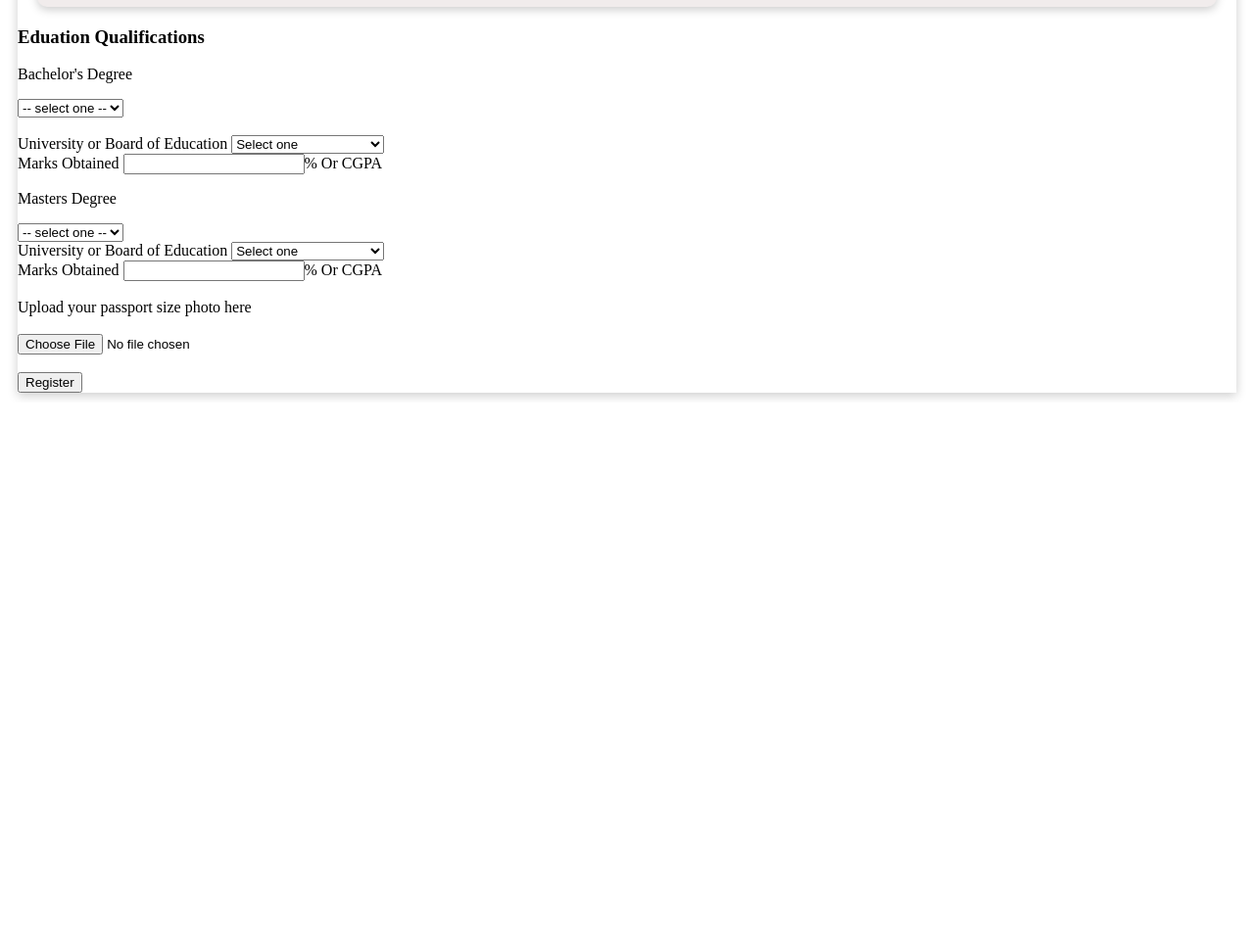
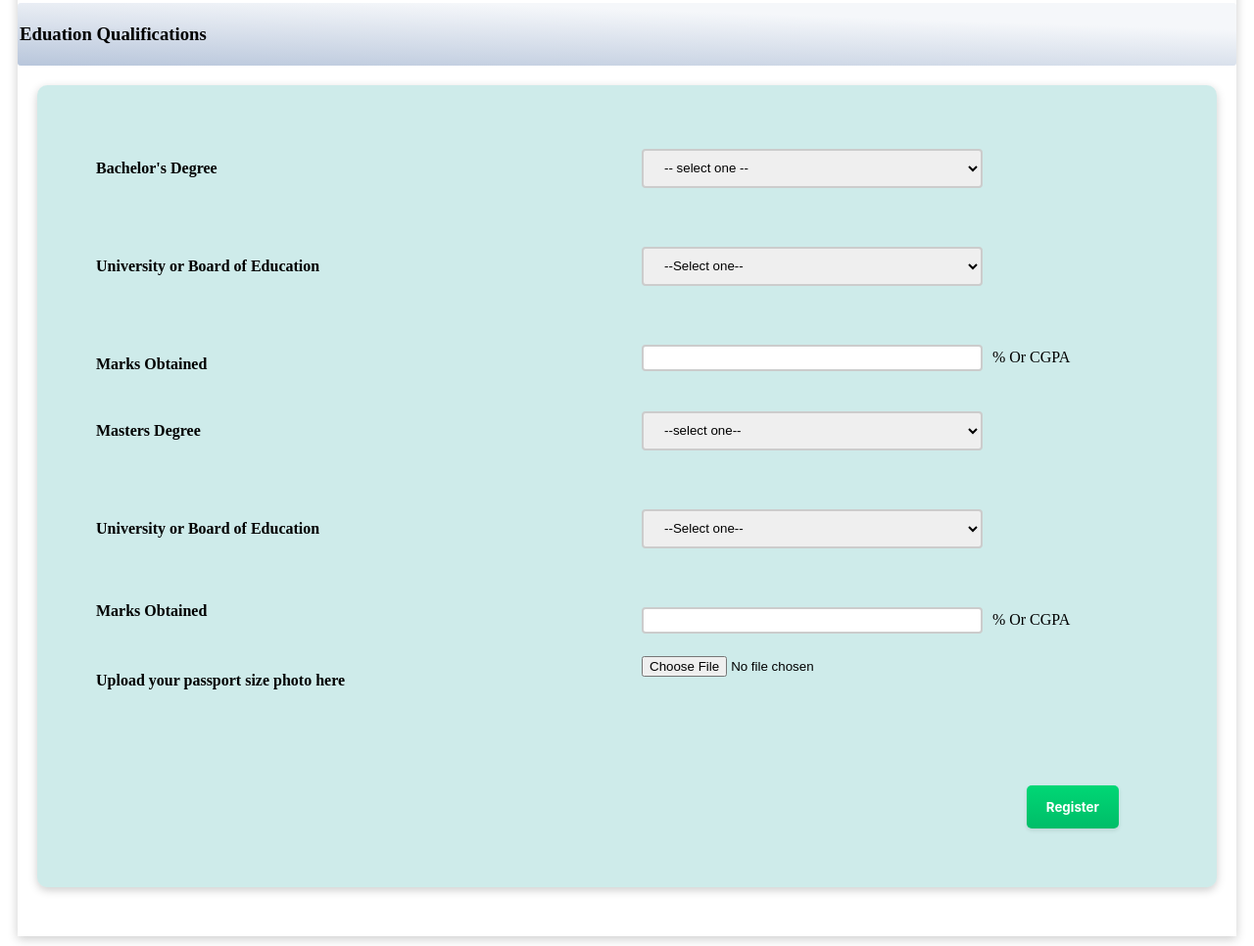
Before and after one commit to dheepak4580/Application-Form, a plain HTML site: page index.html in a window 1280 px wide. Shown: the part 1098-2064 px from the top of the page at 98% size. Before the commit the page ends 1509 px from the top, so only its background shows below. Drawn offline with Linux system fonts and the light colour scheme.

Commit message:
edu details styled page made fully responsive

```diff
--- a/Style.css
+++ b/Style.css
@@ -2,13 +2,14 @@ form
 {
 	box-shadow: 0 3px 10px rgb(0 0 0 / 0.2);
 	margin: 10px;
-
+	padding-bottom: 30px;
 
 }
 
 .Container
 {
-	padding: 10px;
+	padding-left: 300px;
+	padding: 2px;
 	background-image: linear-gradient(2deg, #b8c6db 0%, #f5f7fa 74%);
 	border-radius: 3px;
 }
@@ -32,7 +33,7 @@ form
 
 .bg
 {
-	background-color:#f1ecec;
+	background-color:rgb(92 189 187 / .3);
 	box-shadow: 0 3px 10px rgb(0 0 0 / 0.2);
 }
 
@@ -62,17 +63,19 @@ font-weight: bold;
   box-sizing: border-box;
 }
 
-@media only screen and (max-width: 600px) {
-/*  .first {
-        font-size: 0.55em;
-        padding: 0px;
+.m-input
+{
+  width: 70%;
+  padding: 4px 17px;
+  margin: 5px 10px;
+  display: inline-block;
+  border: 2px solid #ccc;
+  border-radius: 4px;
+  box-sizing: border-box;
+}
 
-    }
-  */
-  .l-input,.Box{
-    	width: 60vw;
-   }
-}
+
+
 
 /*.zone>div{
 	width: 100%;
@@ -104,7 +107,7 @@ font-weight: bold;
 
 .push
 {
-	margin-left: 200px;
+	margin-left: 10px;
 }
 
 .wrap
@@ -119,17 +122,9 @@ font-weight: bold;
 grid-gap: 50px;
 }
 
-.m-input
-{
-  width: 70%;
-  padding: 4px 17px;
-  margin: 5px 10px;
-  display: inline-block;
-  border: 2px solid #ccc;
-  border-radius: 4px;
-  box-sizing: border-box;
-}
-
+/***********************************************************************
+ *  Increase size of radio input
+ **********************************************************************/
 .r-input
 {
 	-ms-transform: scale(1.5); /* IE 9 */
@@ -137,6 +132,9 @@ grid-gap: 50px;
     transform: scale(1.5);
 }
 
+/***********************************************************************
+ *  Input field glow
+ **********************************************************************/
 .l-input:focus, .m-input:focus, .r-input:focus
 {
 /*  padding: 3px 0px 3px 3px;
@@ -150,6 +148,96 @@ grid-gap: 50px;
 {
 	margin-left: 50px;
 }
+
+.push-rtx
+{
+	display: block;
+	margin-left: auto;
+	margin-right: 0 ;
+}
+
+.push-bottom
+{
+	margin-bottom: 100px;
+}
+
+.btn
+{
+	padding: 15px;
+	padding-left: 28px;
+	padding-right: 28px;
+	border-radius: 8px;
+	background:#1188ff ;
+	border-color: ;
+	color: white;
+	/*box-shadow:  rgba(0, 0, 0, 0.1) 0px 5px 14px;*/
+	font-size: 0.9em;
+	font-family: Inter,-apple-system,system-ui,Roboto,"Helvetica Neue",Arial,sans-serif;
+}
+
+
+
+/* CSS */
+.button-41 {
+  background-color: initial;
+  background-image: linear-gradient(-180deg, #00D775, #00BD68);
+  border-radius: 5px;
+  box-shadow: rgba(0, 0, 0, 0.1) 0 2px 4px;
+  color: #FFFFFF;
+  cursor: pointer;
+  /*display: inline-block;*/
+  display: block;
+ font-family: Inter,-apple-system,system-ui,Roboto,"Helvetica Neue",Arial,sans-serif;
+  height: 44px;
+  line-height: 44px;
+  outline: 0;
+  overflow: hidden;
+  padding: 0 20px;
+  pointer-events: auto;
+  position: relative;
+  text-align: center;
+  touch-action: manipulation;
+  user-select: none;
+  -webkit-user-select: none;
+  vertical-align: top;
+  white-space: nowrap;
+  /*width: 10%;*/
+  z-index: 9;
+  border: 0;
+}
+
+.button-41:hover {
+  background: #00bd68;
+}
+
+.masters
+{
+	height: 400px;
+}
+
+@media only screen and (max-width: 600px) {
+/*  .first {
+        font-size: 0.55em;
+        padding: 0px;
+
+    }
+  */
+  .l-input,.Box,.m-input{
+    	width: 50vw;
+    	margin-left: 0;
+   }
+
+   .push-rt
+   {
+   		margin-left: 15px;
+   }
+	.zone> div
+	{
+	margin-right: auto;
+	}
+
+}
+
 
 /*.spread
 {
--- a/index.html
+++ b/index.html
@@ -12,8 +12,8 @@
 
 	<form  method="get">
 		<section>
-			<div  class="Container ">
-				<h1>Personal Details</h1>
+			<div  class="Container">
+				<h3 >Personal Details</h3>
 			</div>
 			<div  class="first zone grid-wrapper bg " >
 					<div class="Block spread ">
@@ -39,16 +39,16 @@
 			<div id="Birthdaygender" class=" zone grid-wrapper gap bg" >
 				<div id="Birthday" class="Block wrap ">
 					<label for="birthday" class="bold">Birthday</label>
-		      		<input type="date" id="birthday" class="m-input push-rt" name="birthday"><br>
+		      		<input type="date" id="birthday" class="m-input push-rt" name="birthday">
 				</div>
 
 				<div class="Block wrap" ><p class="bold ">Gender</p>
 						<input type="radio" id="Male" name="Gender" value="Male" class="push-rt r-input">
-							<label for="Male" class="" >Male</label><br>
+							<label for="Male" class="" >Male</label>
 						<input type="radio" id="Female" name="Gender" value="Female" class="push-rt r-input">
-							<label for="Female">Female</label><br>
+							<label for="Female">Female</label>
 						<input type="radio" id="Other" name="Gender" value="Other" class="push-rt r-input">
-							<label for="Other">Transgender</label><br>
+							<label for="Other">Transgender</label>
 				</div>
 				<div class=" Box bg-blue">
 					<label for="Address" class="bold">Permanent Address</label> <br>
@@ -72,60 +72,70 @@
 			</div>
 		</section>
 
-		<section>
-			<header><h3>Eduation Qualifications</h3></header>
-			<section>
-				<label for="Bachelor's Degree"><p >
-				    Bachelor's Degree</p></label>
+		<section >
+			<div class="Container">
+				<h3>Eduation Qualifications</h3>
+			</div>
+			<div class="zone bg ">
+				<section class="grid-wrapper">
+					<label for="Bachelor's Degree"><p class="bold">Bachelor's Degree</p></label>
 
-				<select id="Bachelor's Degree" name="Bachelor's Degree">
+					<select id="Bachelor's Degree" name="Bachelor's Degree" class="m-input">
 						<option value="" selected disabled>-- select one --</option>
 						<option value="B.Tech">B.tech</option>
 						<option value="B.E">B.E</option><br>
-				</select><br><br>
-				<label for="University or Board of Education">University or Board of Education</label>
-					<select id="University or Board of Education">
-						<option value="" selected disabled>Select one</option>
+					</select>
+					<label for="University or Board of Education"><p class="bold">University or Board of Education</p></label>
+						<select id="University or Board of Education" class="m-input">
+							<option value="" selected disabled>--Select one--</option>
 							<option value="Anna University">Anna University</option>
 							<option value="Pondicherry University">Pondicherry University</option>
-					</select><br>
+						</select>
 
-				<label for="Marksug">Marks Obtained</label>
-				<input type="text" id="Marksug" name="Marksug"><span>% Or CGPA</span>
-			</section>
+					<label for="Marksug"><p class="bold">Marks Obtained</p></label>
+					<div>
+						<input type="text" id="Marksug" name="Marksug" class="m-input">% Or CGPA
+					</div>
+				</section><br>
 
-			<section>
+				<section class="grid-wrapper">
 
-					<span><label for="Masters Degree"><p >Masters Degree</p></label></span>
-
-				<select id="Masters Degree" name="Masters Degree"><br>
-					<option value="" selected disabled>-- select one --</option>
+					<label for="Masters Degree" class="bold">
+						<p >Masters Degree</p>
+					</label>
+					<select id="Masters Degree" name="Masters Degree" class="m-input"><br>
 						<option value="M.Tech">M.tech</option>
+						<option value="" selected disabled>--select one--</option>
 						<option value="M.E">M.E</option>
 						<option value="M.S">M.S</option>
-				</select><br>
-				<label for="University or Board of Educationpg">University or Board of Education</label>
-					<select id="University or Board of Educationpg">
-						<option value="" selected disabled>Select one</option>
+					</select>
+					<label for="University or Board of Educationpg" class="bold">
+						<p>University or Board of Education</p>
+					</label>
+						<select id="University or Board of Educationpg" class="m-input">
+							<option value="" selected disabled>--Select one--</option>
 							<option value="Anna University">Anna University</option>
 							<option value="Pondicherry University">Pondicherry University</option>
-					</select><br>
+						</select>
 
-				<label for="Markspg">Marks Obtained</label>
-				<input type="text" id="Markspg" name="Markspg"><span>% Or CGPA</span>
-
-			 </section>  <br>
-			 <section>
-			 	<label for="profilepic">Upload your passport size photo here
-			 	</label><br><br>
-			 	<input type="file" id="profilepic" accept="image/png, image/jpeg" name="profilepic">
+					<label for="Markspg" class="bold">Marks Obtained</label>
+					<div>
+						<input type="text" id="Markspg" name="Markspg" class="m-input">% Or CGPA
+					</div>
 				 </section><br>
-
-   				 <input type="submit" name="Register" value="Register">
-
+				 <section class="grid-wrapper">
+				 	<p class="bold">Upload your passport size photo here
+				 	<div>
+				 		<input type="file" id="profilepic" accept="image/png, image/jpeg" name="profilepic" class="push " >
+				 	</div>
+				 	</p>
+				 </section>
+	   				 <div>
+	   				 	<input type="submit" name="Register" value="Register" class="button-41 bold push-rtx">
+	   				 </div>
+				</div>
 			</section>
 	</form>
-
 	<script type="text/javascript" src="form.js"></script>
 </body>
 </html>
```
Lines whose indentation alone changed are shown as unchanged.
